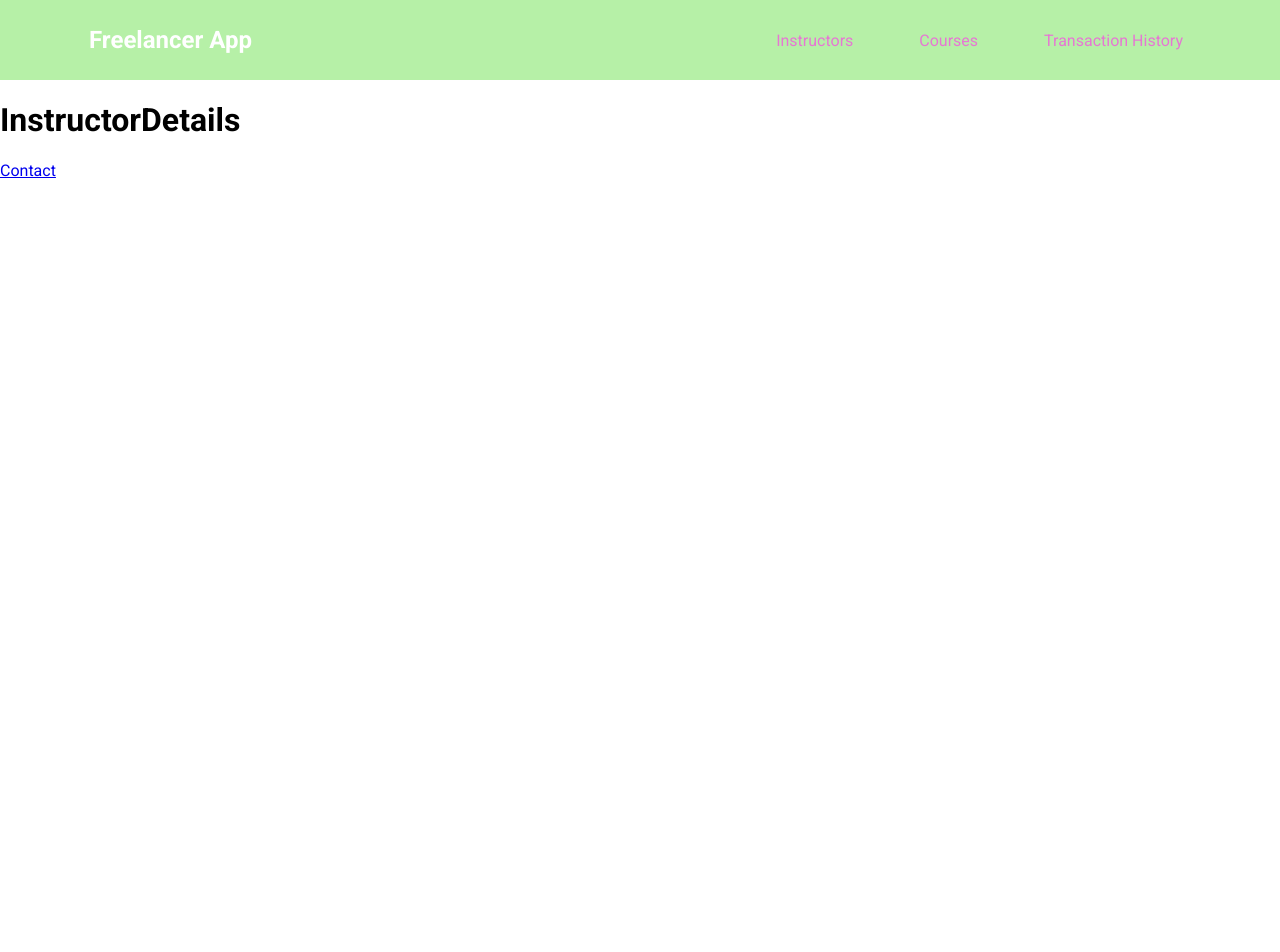
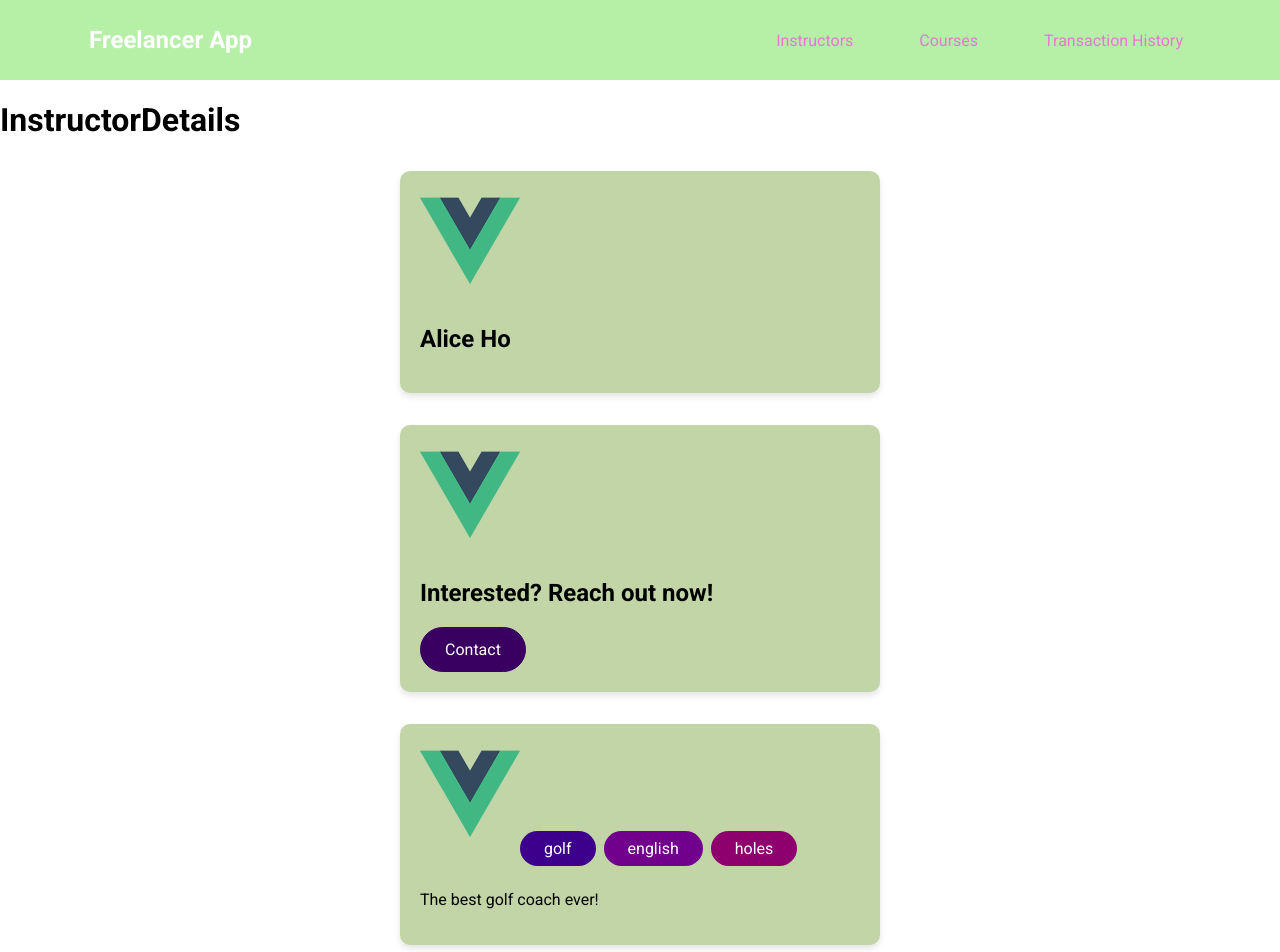
Before and after one commit to kuanhc96/freelance-login-frontend, a Vue app: page /instructors/Test1234 in a window 1280 px wide. Shown: the top 952 px of the page. Before the commit the page ends 800 px from the top, so only its background shows below. Built offline with nearby package versions, Linux system fonts and the light colour scheme.

Commit message:
add details to InstructorDetails page

```diff
--- a/src/pages/instructors/InstructorDetails.vue
+++ b/src/pages/instructors/InstructorDetails.vue
@@ -1,5 +1,51 @@
 <template>
     <h1>InstructorDetails</h1>
-    <router-view></router-view>
-    <router-link to="/instructors/c1/contact">Contact</router-link>
+    <section>
+        <base-card>
+            <h2>{{instructorName}} </h2>
+        </base-card>
+    </section>
+    <section>
+        <base-card>
+            <header>
+                <h2> Interested? Reach out now! </h2>
+                <base-button link :to="contactLink">Contact</base-button>
+            </header>
+            <router-view/>
+        </base-card>
+    </section>
+    <section>
+        <base-card>
+            <base-badge v-for="subject in filteredSubjects"
+                :key="subject.subjectName"
+                :type="subject.subjectName"
+                :title="subject.subjectName"
+            >{{subject.subjectName}}</base-badge>
+            <p>{{ description }}</p>
+        </base-card>
+    </section>
 </template>
+
+<script>
+export default {
+    props: ['id'],
+    data() {
+        return {
+            selectedInstructor: null,
+            instructorName: '',
+            description: 'The best golf coach ever!'
+        };
+    },
+    computed: {
+        filteredSubjects() {
+            return this.$store.getters['subjects/subjects'];
+        }
+    },
+    created() {
+        this.selectedInstructor = this.$store.getters['instructors/instructors'].find(
+            (instructor) => instructor.id === this.id
+        );
+        this.instructorName = this.selectedInstructor.instructorName;
+    }
+};
+</script>
```
